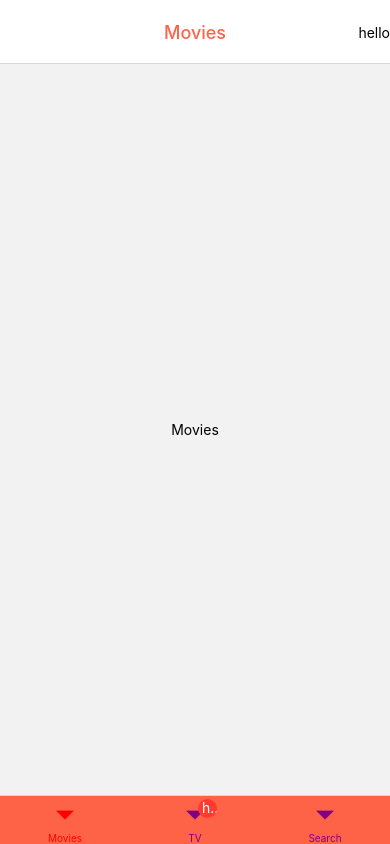
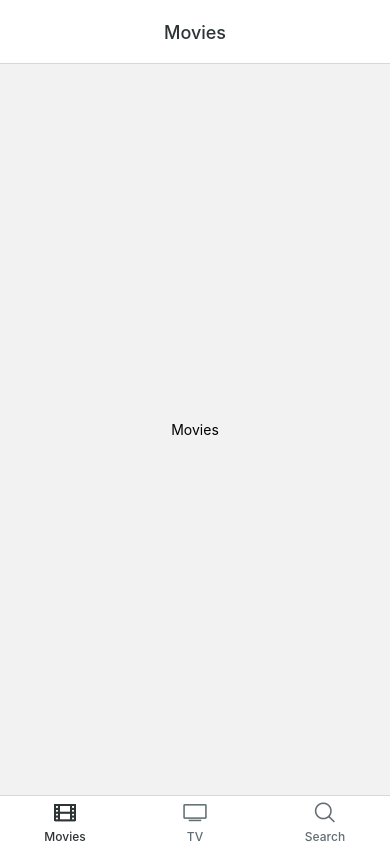
Before and after one commit to seungwubaek/RN-Tutorial-Noovies, a React Native app: screen / in a window 390 px wide. Built offline with nearby package versions, Linux system fonts and the light colour scheme.

Commit message:
Complete to implement Tab Navigator and hook for theme

```diff
--- a/package.json
+++ b/package.json
@@ -4,6 +4,7 @@
   "main": "index.js",
   "scripts": {
     "start": "expo start --dev-client",
+    "start:mp-local": "set REACT_NATIVE_PACKAGER_HOSTNAME=192.168.0.15 && expo start",
     "android": "expo run:android",
     "ios": "expo run:ios",
     "web": "expo start --web"
--- /dev/null
+++ b/src/hooks/theme.js
@@ -0,0 +1,16 @@
+import { useEffect, useState } from 'react';
+import { useColorScheme } from 'react-native';
+
+import { defaultColors, darkColors } from '../styles/colors';
+
+export const useTheme = () => {
+  const [colors, setColors] = useState(defaultColors);
+  const isDark = useColorScheme() === 'dark';
+
+  useEffect(() => {
+    console.log('isDarkMode :', isDark);
+    setColors(isDark ? darkColors : defaultColors);
+  }, [isDark]);
+
+  return { colors };
+}
--- a/src/navigation/Tabs.js
+++ b/src/navigation/Tabs.js
@@ -1,33 +1,65 @@
 import React from 'react';
 import { createBottomTabNavigator } from '@react-navigation/bottom-tabs'
-
-import { Text, View } from 'react-native';
 
 import Movies from '../screens/Movies';
 import Tv from '../screens/Tv';
 import Search from '../screens/Search';
 
+import { useTheme } from './../hooks/theme';
+import { Ionicons } from '@expo/vector-icons';
+
 const Tab = createBottomTabNavigator();
 
-const Tabs = () => (
+const Tabs = () => {
+  const {colors} = useTheme();
+
+  return (
     <Tab.Navigator
       screenOptions={{
-      tabBarActiveTintColor: 'red',
-      tabBarInactiveTintColor: 'purple',
-      tabBarStyle: {
-        backgroundColor: 'tomato',
+        headerStyle: {
+          backgroundColor: colors.tabBarBackground,
+        },
+        headerTitleStyle: {
+          color: colors.tabBarLabel,
         },
         headerTitleAlign: 'center',
-      headerTitleStyle: {
-        color: 'tomato',
+        tabBarStyle: {
+          backgroundColor: colors.tabBarBackground,
         },
-      headerRight: () => <View><Text>hello</Text></View>,
+        tabBarActiveTintColor: colors.tabBarLabel,
+        tabBarInactiveTintColor: colors.tabBarLabelInactive,
+        tabBarLabelStyle: {
+          fontSize: 12,
+          fontWeight: 500,
+        },
       }}
     >
-    <Tab.Screen name="Movies" component={Movies} />
-    <Tab.Screen name="TV" component={Tv} options={{tabBarBadge: 'hello'}}/>
-    <Tab.Screen name="Search" component={Search} />
+      <Tab.Screen
+        name="Movies" component={Movies}
+        options={{
+          tabBarIcon: ({focused, color, size}) => {
+            return <Ionicons name="film-outline" size={size} color={color} />
+          }
+        }}
+      />
+      <Tab.Screen
+        name="TV" component={Tv}
+        options={{
+          tabBarIcon: ({focused, color, size}) => {
+            return <Ionicons name="tv-outline" size={size} color={color} />
+          }
+        }}
+      />
+      <Tab.Screen
+        name="Search" component={Search}
+        options={{
+          tabBarIcon: ({focused, color, size}) => {
+            return <Ionicons name="search-outline" size={size} color={color} />
+          }
+        }}
+      />
     </Tab.Navigator>
   )
+}
 
 export default Tabs;
--- a/src/screens/Tv.js
+++ b/src/screens/Tv.js
@@ -3,7 +3,7 @@ import { View, Text } from 'react-native';
 
 const Tv = () => (
   <View style={{ flex: 1, justifyContent: 'center', alignItems: 'center' }}>
-    <Text>Tv</Text>
+    <Text>TV</Text>
   </View>
 );
 
--- /dev/null
+++ b/src/styles/colors.js
@@ -0,0 +1,15 @@
+// it's from https://flatuicolors.com/palette/us
+
+export const defaultColors = {
+  tabBarBackground: '#fff',
+  tabBarLabel: '#2d3436',
+  tabBarLabelInactive: '#636e72',
+}
+
+export const darkColors = {
+  tabBarBackground: '#2d3436',
+  tabBarLabel: '#fdcb6e',
+  tabBarLabelInactive: '#b2bec3',
+}
+
+export default defaultColors;
```
Lines whose indentation alone changed are shown as unchanged.
